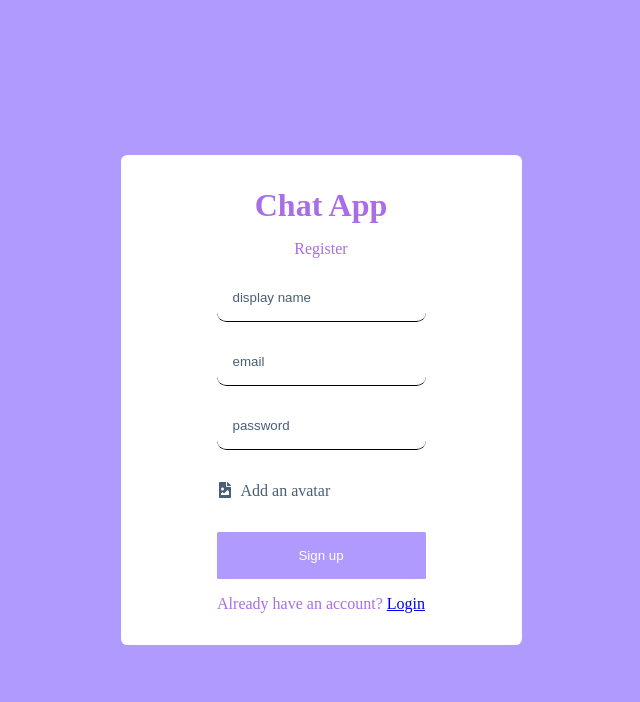
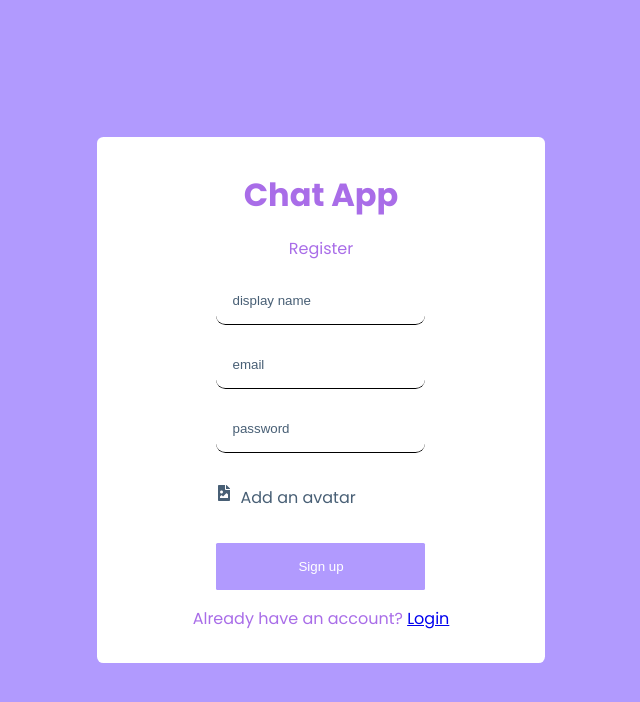
Before and after one commit to pranjal672/react-chat-app, a React (Vite) app: page /register in a window 1280 px wide. Shown: the top 702 px of the page, without its empty margins (319-959 px from the left). Built offline with nearby package versions, Linux system fonts and the light colour scheme; no server answers.

Commit message:
add readme.

```diff
--- a/index.html
+++ b/index.html
@@ -3,8 +3,14 @@
   <head>
     <meta charset="UTF-8" />
     <link rel="icon" type="image/svg+xml" href="/vite.svg" />
+    <link rel="preconnect" href="https://fonts.googleapis.com" />
+    <link rel="preconnect" href="https://fonts.gstatic.com" crossorigin />
+    <link
+      href="https://fonts.googleapis.com/css2?family=Poppins:wght@400;700&display=swap"
+      rel="stylesheet"
+    />
     <meta name="viewport" content="width=device-width, initial-scale=1.0" />
-    <title>Vite + React</title>
+    <title>React Chat App</title>
   </head>
   <body>
     <div id="root"></div>
--- a/src/components/Message.jsx
+++ b/src/components/Message.jsx
@@ -10,8 +10,6 @@
     useEffect(() => {
         divRef.current.scrollIntoView({ behavior: "smooth" })
     }, [message])
-
-    console.log(message.text)
 
     return (
         <div ref={divRef} className={`message ${message.senderId === currentUser.uid && "owner"}`}>
--- a/src/styles/chat.css
+++ b/src/styles/chat.css
@@ -125,3 +125,13 @@
   background-color: #b19afe;
   border-radius: 0.1rem;
 }
+
+@media (max-width: 768px) {
+  .input {
+    padding: 0.5rem;
+  }
+
+  .input > input {
+    width: 50%;
+  }
+}
--- a/src/styles/home.css
+++ b/src/styles/home.css
@@ -68,3 +68,22 @@
 .chats .user-chat-info p {
   font-size: 0.8rem;
 }
+
+@media (max-width: 1280px) {
+  .sidebar {
+    position: relative;
+  }
+
+  .user button {
+    position: absolute;
+    left: 1rem;
+    bottom: 1rem;
+  }
+}
+
+@media (max-width: 768px) {
+  .container {
+    height: 100%;
+    width: 100%;
+  }
+}
--- a/src/styles/navbar.css
+++ b/src/styles/navbar.css
@@ -17,6 +17,7 @@
   align-items: center;
   gap: 1rem;
   font-size: 1.125rem;
+  flex-wrap: wrap;
 }
 
 .navbar .user img {
@@ -33,3 +34,13 @@
   background-color: #b19afe;
   border-radius: 0.1rem;
 }
+
+@media (max-width: 768px) {
+  .navbar .logo {
+    display: none;
+  }
+
+  .input > input::placeholder {
+    font-size: 10px;
+  }
+}
--- a/src/styles/register.css
+++ b/src/styles/register.css
@@ -1,12 +1,13 @@
 .form-container {
   background-color: #b19afe;
-  height: 100vh;
+  min-height: 100vh;
   display: flex;
   justify-content: center;
   align-items: center;
 }
 
 .form-wrapper {
+  max-width: 100%;
   background-color: white;
   padding: 2rem 6rem;
   display: flex;
--- a/src/styles/reset.css
+++ b/src/styles/reset.css
@@ -20,3 +20,14 @@
   max-width: 100%;
   display: block;
 }
+
+:root {
+  font-family: "Poppins", sans-serif;
+  line-height: 1.6;
+}
+
+@media (max-width: 768px) {
+  :root {
+    font-size: 12px;
+  }
+}
```
Also changed, not shown: 1 other file (tests, documents, lock files or other folders).
